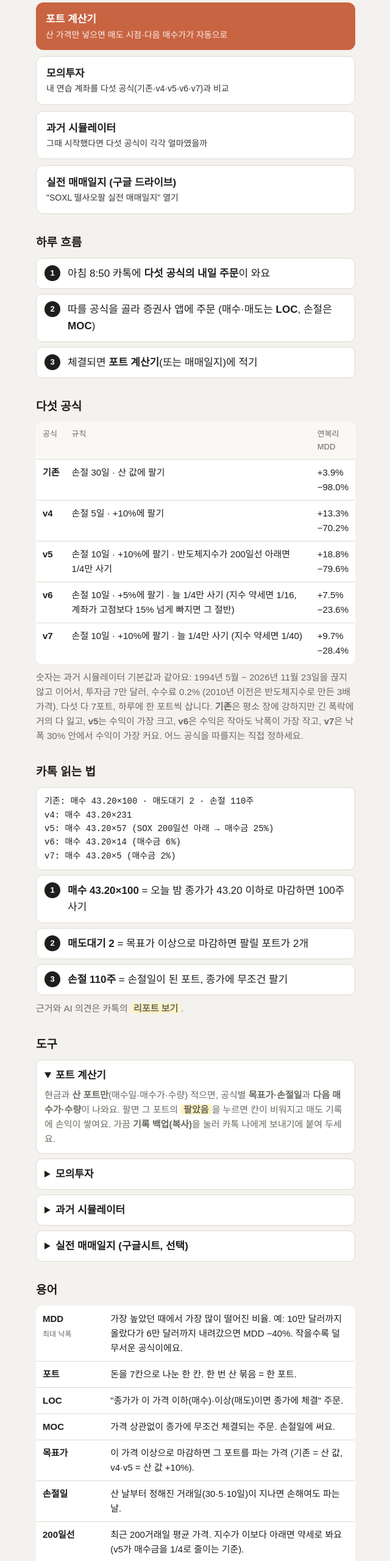
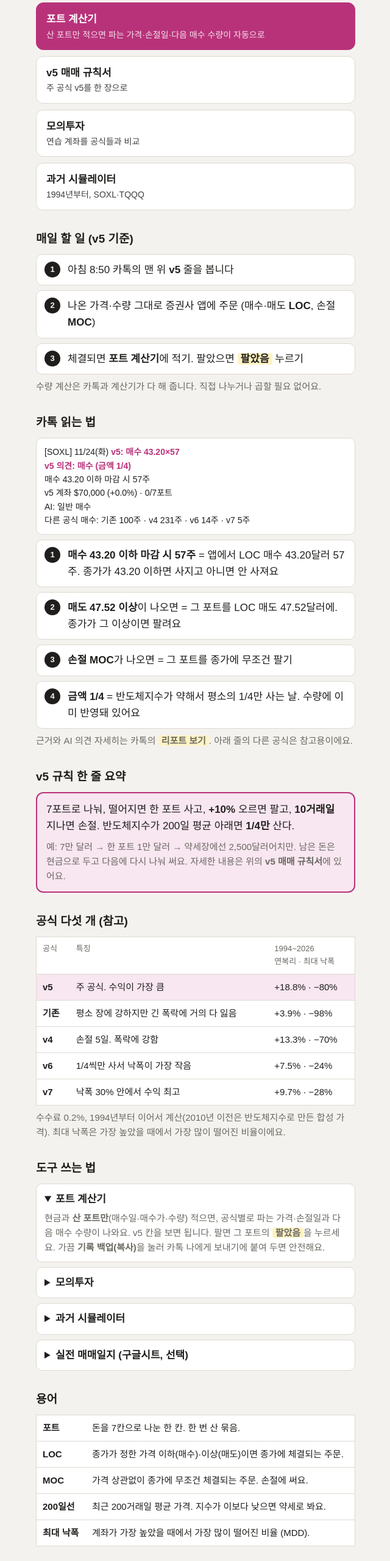
Before and after one commit to Kimduckhoon/soxl-pages, a plain HTML site: page guide.html in a window 1280 px wide. Shown: the part 80-2640 px from the top of the page at 61% size, without its empty margins (319-959 px from the left). Drawn offline with Linux system fonts and the light colour scheme.

Commit message:
update 2026-11-24

```diff
--- a/guide.html
+++ b/guide.html
@@ -5,33 +5,34 @@
 <meta name="viewport" content="width=device-width, initial-scale=1, viewport-fit=cover">
 <title>SOXL 도구 사용방법</title>
 <style>
-  :root { --bg:#f4f2ee; --card:#fff; --ink:#1f1e1c; --sub:#6b6862; --line:#dedad2; --acc:#c96442; --hi:#fff3c4; color-scheme:light; }
+  /* 한 단, 위에서부터: 바로가기 → 매일 할 일(v5) → 카톡 읽는 법 → 도구 → 용어. v5 강조색은 다른 화면과 같은 자홍색 */
+  :root { --bg:#f4f2ee; --card:#fff; --ink:#1f1e1c; --sub:#6b6862; --line:#dedad2; --acc:#b8327a; --acc-soft:#f8e6f0; --hi:#fff3c4; color-scheme:light; }
+  @media (prefers-color-scheme: dark) { :root { --bg:#141312; --card:#1d1c1a; --ink:#ecebe7; --sub:#aaa69e; --line:#34322e; --acc:#ff7fb9; --acc-soft:#3a1f2e; --hi:#4a4220; color-scheme:dark; } }
   * { box-sizing:border-box; }
   body { margin:0; background:var(--bg); color:var(--ink); font:17px/1.6 "Malgun Gothic","Apple SD Gothic Neo",sans-serif; }
   main { max-width:560px; margin:0 auto; padding-block:28px 64px; padding-left:max(18px, env(safe-area-inset-left, 0px)); padding-right:max(18px, env(safe-area-inset-right, 0px)); }
   h1 { font-size:24px; margin:0 0 18px; }
   h2 { font-size:19px; margin:32px 0 10px; }
   .go { display:grid; gap:10px; }
-  .go a { display:block; background:var(--acc); color:#fff; text-decoration:none; font-weight:700; border-radius:12px; padding:14px 16px; }
-  .go a span { display:block; font-weight:400; font-size:14px; opacity:.9; }
-  .go .plain { background:var(--card); color:var(--ink); border:1px solid var(--line); }
+  .go a { display:block; background:var(--card); color:var(--ink); border:1px solid var(--line); text-decoration:none; font-weight:700; border-radius:12px; padding:13px 16px; }
+  .go a.main { background:var(--acc); color:#fff; border-color:var(--acc); }
+  .go a span { display:block; font-weight:400; font-size:14px; opacity:.85; }
   ol { margin:0; padding:0; list-style:none; counter-reset:n; display:grid; gap:8px; }
   ol li { counter-increment:n; display:grid; grid-template-columns:28px 1fr; gap:10px; background:var(--card); border:1px solid var(--line); border-radius:10px; padding:11px 13px; }
-  ol li::before { content:counter(n); width:26px; height:26px; border-radius:50%; background:var(--ink); color:#fff; font:700 13px/26px sans-serif; text-align:center; }
+  ol li::before { content:counter(n); width:26px; height:26px; border-radius:50%; background:var(--ink); color:var(--bg); font:700 13px/26px sans-serif; text-align:center; }
+  .box { background:var(--acc-soft); border:2px solid var(--acc); border-radius:12px; padding:13px 15px; display:grid; gap:8px; }
+  pre { background:var(--card); border:1px solid var(--line); border-radius:10px; padding:11px 13px; font:14px/1.6 "Malgun Gothic","Apple SD Gothic Neo",sans-serif; white-space:pre-wrap; margin:0; }
+  pre b { color:var(--acc); }
   b.k { background:var(--hi); padding:0 5px; border-radius:4px; }
-  .s { color:var(--sub); font-size:15px; }
-  table { width:100%; border-collapse:collapse; background:var(--card); border:1px solid var(--line); border-radius:10px; overflow:hidden; font-size:15px; }
+  .s { color:var(--sub); font-size:15px; margin:0; }
+  table { width:100%; border-collapse:collapse; background:var(--card); border:1px solid var(--line); font-size:15px; }
   th, td { padding:9px 10px; border-bottom:1px solid var(--line); text-align:left; vertical-align:top; }
-  th { background:#faf8f4; font-size:13px; color:var(--sub); font-weight:400; }
-  pre { background:var(--card); border:1px solid var(--line); border-radius:10px; padding:11px 13px; font-size:14px; white-space:pre-wrap; margin:0; }
-  .tip { color:var(--sub); font-size:15px; margin:10px 0 0; }
+  th { font-size:13px; color:var(--sub); font-weight:400; }
+  td:first-child { white-space:nowrap; font-weight:700; }
+  tr.v5 td { background:var(--acc-soft); }
   details { background:var(--card); border:1px solid var(--line); border-radius:10px; padding:11px 13px; margin-top:8px; }
   summary { cursor:pointer; font-weight:700; }
   details p { margin:6px 0 0; color:var(--sub); font-size:15px; }
-  td .s { font-size:12px; }
-  th:first-child, td:first-child { white-space:nowrap; }
-  td:last-child, th:last-child { white-space:nowrap; }
-  table td:nth-child(2) { white-space:normal; }
   .foot { margin-top:36px; font-size:13px; color:var(--sub); }
 </style>
 </head>
@@ -40,63 +41,69 @@
   <h1>SOXL 도구 사용방법</h1>
 
   <div class="go">
-    <a href="https://kimduckhoon.github.io/soxl-pages/calc.html">포트 계산기<span>산 가격만 넣으면 매도 시점·다음 매수가가 자동으로</span></a>
-    <a class="plain" href="https://kimduckhoon.github.io/soxl-pages/paper.html">모의투자<span>내 연습 계좌를 다섯 공식(기존·v4·v5·v6·v7)과 비교</span></a>
-    <a class="plain" href="https://kimduckhoon.github.io/soxl-pages/simulator.html">과거 시뮬레이터<span>그때 시작했다면 다섯 공식이 각각 얼마였을까</span></a>
-    <a class="plain" href="https://drive.google.com/">실전 매매일지 (구글 드라이브)<span>"SOXL 떨사오팔 실전 매매일지" 열기</span></a>
+    <a class="main" href="https://kimduckhoon.github.io/soxl-pages/calc.html">포트 계산기<span>산 포트만 적으면 파는 가격·손절일·다음 매수 수량이 자동으로</span></a>
+    <a href="https://kimduckhoon.github.io/soxl-pages/v5.html">v5 매매 규칙서<span>주 공식 v5를 한 장으로</span></a>
+    <a href="https://kimduckhoon.github.io/soxl-pages/paper.html">모의투자<span>연습 계좌를 공식들과 비교</span></a>
+    <a href="https://kimduckhoon.github.io/soxl-pages/simulator.html">과거 시뮬레이터<span>1994년부터, SOXL·TQQQ</span></a>
   </div>
 
-  <h2>하루 흐름</h2>
+  <h2>매일 할 일 (v5 기준)</h2>
   <ol>
-    <li><div>아침 8:50 카톡에 <b>다섯 공식의 내일 주문</b>이 와요</div></li>
-    <li><div>따를 공식을 골라 증권사 앱에 주문 (매수·매도는 <b>LOC</b>, 손절은 <b>MOC</b>)</div></li>
-    <li><div>체결되면 <b>포트 계산기</b>(또는 매매일지)에 적기</div></li>
+    <li><div>아침 8:50 카톡의 맨 위 <b>v5</b> 줄을 봅니다</div></li>
+    <li><div>나온 가격·수량 그대로 증권사 앱에 주문 (매수·매도 <b>LOC</b>, 손절 <b>MOC</b>)</div></li>
+    <li><div>체결되면 <b>포트 계산기</b>에 적기. 팔았으면 <b class="k">팔았음</b> 누르기</div></li>
   </ol>
-
-  <h2>다섯 공식</h2>
-  <table>
-    <tr><th>공식</th><th>규칙</th><th>연복리<br>MDD</th></tr>
-    <tr><td><b>기존</b></td><td>손절 30일 · 산 값에 팔기</td><td>+3.9%<br>−98.0%</td></tr>
-    <tr><td><b>v4</b></td><td>손절 5일 · +10%에 팔기</td><td>+13.3%<br>−70.2%</td></tr>
-    <tr><td><b>v5</b></td><td>손절 10일 · +10%에 팔기 · 반도체지수가 200일선 아래면 1/4만 사기</td><td>+18.8%<br>−79.6%</td></tr>
-    <tr><td><b>v6</b></td><td>손절 10일 · +5%에 팔기 · 늘 1/4만 사기 (지수 약세면 1/16, 계좌가 고점보다 15% 넘게 빠지면 그 절반)</td><td>+7.5%<br>−23.6%</td></tr>
-    <tr><td><b>v7</b></td><td>손절 10일 · +10%에 팔기 · 늘 1/4만 사기 (지수 약세면 1/40)</td><td>+9.7%<br>−28.4%</td></tr>
-  </table>
-  <p class="tip">숫자는 과거 시뮬레이터 기본값과 같아요: 1994년 5월 ~ 2026년 11월 23일을 끊지 않고 이어서, 투자금 7만 달러, 수수료 0.2% (2010년 이전은 반도체지수로 만든 3배 가격). 다섯 다 7포트, 하루에 한 포트씩 삽니다. <b>기존</b>은 평소 장에 강하지만 긴 폭락에 거의 다 잃고, <b>v5</b>는 수익이 가장 크고, <b>v6</b>은 수익은 작아도 낙폭이 가장 작고, <b>v7</b>은 낙폭 30% 안에서 수익이 가장 커요. 어느 공식을 따를지는 직접 정하세요.</p>
+  <p class="s" style="margin-top:8px">수량 계산은 카톡과 계산기가 다 해 줍니다. 직접 나누거나 곱할 필요 없어요.</p>
 
   <h2>카톡 읽는 법</h2>
-  <pre>기존: 매수 43.20×100 · 매도대기 2 · 손절 110주
-v4: 매수 43.20×231
-v5: 매수 43.20×57 (SOX 200일선 아래 → 매수금 25%)
-v6: 매수 43.20×14 (매수금 6%)
-v7: 매수 43.20×5 (매수금 2%)</pre>
+  <pre>[SOXL] 11/24(화) <b>v5: 매수 43.20×57</b>
+<b>v5 의견: 매수 (금액 1/4)</b>
+매수 43.20 이하 마감 시 57주
+v5 계좌 $70,000 (+0.0%) · 0/7포트
+AI: 일반 매수
+다른 공식 매수: 기존 100주 · v4 231주 · v6 14주 · v7 5주</pre>
   <ol style="margin-top:8px">
-    <li><div><b>매수 43.20×100</b> = 오늘 밤 종가가 43.20 이하로 마감하면 100주 사기</div></li>
-    <li><div><b>매도대기 2</b> = 목표가 이상으로 마감하면 팔릴 포트가 2개</div></li>
-    <li><div><b>손절 110주</b> = 손절일이 된 포트, 종가에 무조건 팔기</div></li>
+    <li><div><b>매수 43.20 이하 마감 시 57주</b> = 앱에서 LOC 매수 43.20달러 57주. 종가가 43.20 이하면 사지고 아니면 안 사져요</div></li>
+    <li><div><b>매도 47.52 이상</b>이 나오면 = 그 포트를 LOC 매도 47.52달러에. 종가가 그 이상이면 팔려요</div></li>
+    <li><div><b>손절 MOC</b>가 나오면 = 그 포트를 종가에 무조건 팔기</div></li>
+    <li><div><b>금액 1/4</b> = 반도체지수가 약해서 평소의 1/4만 사는 날. 수량에 이미 반영돼 있어요</div></li>
   </ol>
-  <p class="tip">근거와 AI 의견은 카톡의 <b class="k">리포트 보기</b>.</p>
+  <p class="s" style="margin-top:8px">근거와 AI 의견 자세히는 카톡의 <b class="k">리포트 보기</b>. 아래 줄의 다른 공식은 참고용이에요.</p>
 
-  <h2>도구</h2>
+  <h2>v5 규칙 한 줄 요약</h2>
+  <div class="box">
+    <p style="margin:0">7포트로 나눠, 떨어지면 한 포트 사고, <b>+10%</b> 오르면 팔고, <b>10거래일</b> 지나면 손절. 반도체지수가 200일 평균 아래면 <b>1/4만</b> 산다.</p>
+    <p class="s">예: 7만 달러 → 한 포트 1만 달러 → 약세장에선 2,500달러어치만. 남은 돈은 현금으로 두고 다음에 다시 나눠 써요. 자세한 내용은 위의 <b>v5 매매 규칙서</b>에 있어요.</p>
+  </div>
+
+  <h2>공식 다섯 개 (참고)</h2>
+  <table>
+    <tr><th>공식</th><th>특징</th><th>1994~2026<br>연복리 · 최대 낙폭</th></tr>
+    <tr class="v5"><td>v5</td><td>주 공식. 수익이 가장 큼</td><td>+18.8% · −80%</td></tr>
+    <tr><td>기존</td><td>평소 장에 강하지만 긴 폭락에 거의 다 잃음</td><td>+3.9% · −98%</td></tr>
+    <tr><td>v4</td><td>손절 5일. 폭락에 강함</td><td>+13.3% · −70%</td></tr>
+    <tr><td>v6</td><td>1/4씩만 사서 낙폭이 가장 작음</td><td>+7.5% · −24%</td></tr>
+    <tr><td>v7</td><td>낙폭 30% 안에서 수익 최고</td><td>+9.7% · −28%</td></tr>
+  </table>
+  <p class="s" style="margin-top:8px">수수료 0.2%, 1994년부터 이어서 계산(2010년 이전은 반도체지수로 만든 합성 가격). 최대 낙폭은 가장 높았을 때에서 가장 많이 떨어진 비율이에요.</p>
+
+  <h2>도구 쓰는 법</h2>
   <details open><summary>포트 계산기</summary>
-    <p>현금과 <b>산 포트만</b>(매수일·매수가·수량) 적으면, 공식별 <b>목표가·손절일</b>과 <b>다음 매수가·수량</b>이 나와요. 팔면 그 포트의 <b class="k">팔았음</b>을 누르면 칸이 비워지고 매도 기록에 손익이 쌓여요. 가끔 <b>기록 백업(복사)</b>을 눌러 카톡 나에게 보내기에 붙여 두세요.</p></details>
+    <p>현금과 <b>산 포트만</b>(매수일·매수가·수량) 적으면, 공식별로 파는 가격·손절일과 다음 매수 수량이 나와요. v5 칸을 보면 됩니다. 팔면 그 포트의 <b class="k">팔았음</b>을 누르세요. 가끔 <b>기록 백업(복사)</b>을 눌러 카톡 나에게 보내기에 붙여 두면 안전해요.</p></details>
   <details><summary>모의투자</summary>
-    <p>연습으로 사고판 기록을 적으면, 같은 날 같은 돈으로 시작한 다섯 공식 계좌와 비교해 줘요. 공식 주문의 <b class="k">폼에 채우기</b> → 체결가를 실제 종가로 고치기 → 기록하기.</p></details>
+    <p>연습으로 사고판 기록을 적으면 같은 날 시작한 공식 계좌들과 비교해 줘요. 공식 주문의 <b class="k">폼에 채우기</b> → 체결가를 실제 종가로 고치기 → 기록하기.</p></details>
   <details><summary>과거 시뮬레이터</summary>
-    <p>시작일·투자금을 넣으면(또는 <b class="k">최근 1년</b> 같은 버튼) 다섯 공식이 각각 얼마가 됐을지 카드와 그래프로 보여 줘요. 1994년 5월부터 고를 수 있고(<b class="k">1994년부터 전체</b>, <b class="k">닷컴 붕괴</b>, <b class="k">금융위기</b> 버튼), 2010년 3월 이전은 반도체지수로 만든 합성 가격이에요. 맨 위 <b class="k">종목</b>에서 <b>TQQQ</b>(나스닥100 3배)를 고르면 같은 공식을 TQQQ로 돌려 보고, 아래 <b>같은 기간 SOXL vs TQQQ</b> 표에서 두 종목을 한눈에 비교할 수 있어요. 돈이 가장 많이 남은 공식에 초록 테두리가 생겨요.</p></details>
+    <p>시작일·투자금을 넣으면 공식마다 얼마가 됐을지 보여 줘요. 1994년부터 고를 수 있고, 맨 위에서 <b>TQQQ</b>로 바꾸거나 아래 표로 SOXL과 비교할 수 있어요.</p></details>
   <details><summary>실전 매매일지 (구글시트, 선택)</summary>
-    <p>체결될 때마다 매매일지 탭에 한 줄(날짜, 포트 1~7, 매수/매도, 체결가, 수량, 수수료). 다음 날 카톡 맨 위에 <b>내 계좌 포트별 주문</b>이 같이 와요. 계산 규칙은 설정 탭을 따라요(v4로 하려면 손절 5, 매도 목표율 0.1).</p></details>
+    <p>체결될 때마다 매매일지 탭에 한 줄 적으면 다음 날 카톡에 <b>내 계좌 포트별 주문</b>도 같이 와요. v5로 맞추려면 설정 탭에서 손절 10, 매도 목표율 0.1.</p></details>
 
   <h2>용어</h2>
   <table>
-    <tr><td><b>MDD</b><br><span class="s">최대 낙폭</span></td><td>가장 높았던 때에서 가장 많이 떨어진 비율. 예: 10만 달러까지 올랐다가 6만 달러까지 내려갔으면 MDD −40%. 작을수록 덜 무서운 공식이에요.</td></tr>
-    <tr><td><b>포트</b></td><td>돈을 7칸으로 나눈 한 칸. 한 번 산 묶음 = 한 포트.</td></tr>
-    <tr><td><b>LOC</b></td><td>"종가가 이 가격 이하(매수)·이상(매도)이면 종가에 체결" 주문.</td></tr>
-    <tr><td><b>MOC</b></td><td>가격 상관없이 종가에 무조건 체결되는 주문. 손절일에 써요.</td></tr>
-    <tr><td><b>목표가</b></td><td>이 가격 이상으로 마감하면 그 포트를 파는 가격 (기존 = 산 값, v4·v5 = 산 값 +10%).</td></tr>
-    <tr><td><b>손절일</b></td><td>산 날부터 정해진 거래일(30·5·10일)이 지나면 손해여도 파는 날.</td></tr>
-    <tr><td><b>200일선</b></td><td>최근 200거래일 평균 가격. 지수가 이보다 아래면 약세로 봐요 (v5가 매수금을 1/4로 줄이는 기준).</td></tr>
-    <tr><td><b>평균 현금 비중</b></td><td>기간 동안 계좌에서 현금이 차지한 평균 비율. 높을수록 덜 투자된 상태.</td></tr>
+    <tr><td>포트</td><td>돈을 7칸으로 나눈 한 칸. 한 번 산 묶음.</td></tr>
+    <tr><td>LOC</td><td>종가가 정한 가격 이하(매수)·이상(매도)이면 종가에 체결되는 주문.</td></tr>
+    <tr><td>MOC</td><td>가격 상관없이 종가에 무조건 체결되는 주문. 손절에 써요.</td></tr>
+    <tr><td>200일선</td><td>최근 200거래일 평균 가격. 지수가 이보다 낮으면 약세로 봐요.</td></tr>
+    <tr><td>최대 낙폭</td><td>계좌가 가장 높았을 때에서 가장 많이 떨어진 비율 (MDD).</td></tr>
   </table>
 
   <h2>안 될 때</h2>
```
Also changed, not shown: index.html (+1 -0 lines), v5.html (added, +134 -0 lines).
